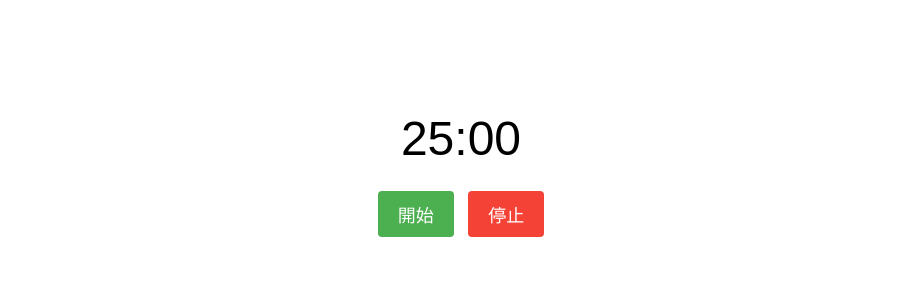
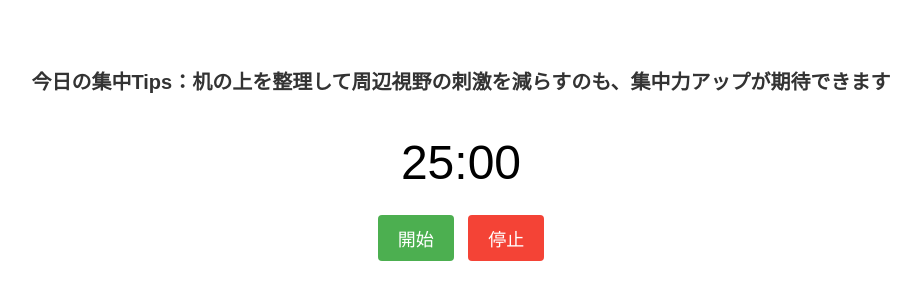
Before and after one commit to git10a/pomodoro-timer, a plain HTML site: page index.html in a window 1280 px wide. Shown: the part 254-554 px from the top of the page, without its empty margins (179-1100 px from the left). Drawn offline with Linux system fonts and the light colour scheme.

Commit message:
Update index.html

```diff
--- a/index.html
+++ b/index.html
@@ -8,15 +8,21 @@
         body {
             font-family: Arial, sans-serif;
             text-align: center;
-        background-color: transparent; /* 背景を透明に変更 */
+            background-color: transparent; /* 背景を透明に */
             margin: 0;
             padding: 20px;
             display: flex;
+            flex-direction: column;
             justify-content: center;
             align-items: center;
             height: 100vh;
         }
-
+        #tips {
+            font-size: 20px;
+            margin-bottom: 20px;
+            color: #333;
+            font-weight: bold;
+        }
         #timer {
             font-size: 48px;
             margin: 20px;
@@ -37,12 +43,32 @@
     </style>
 </head>
 <body>
+    <div id="tips">今日の集中Tips：ここに表示されます</div>
     <div id="pomodoro-timer">
         <div id="timer">25:00</div>
         <button id="start">開始</button>
         <button id="stop">停止</button>
     </div>
     <script>
+        // Tipsのリスト
+        const tipsList = [
+            "5分間の休憩では、ただ目を閉じてぼーっとするのがおすすめです",
+            "タスクをもう1段階小分けにすると、やることがより明確になります",
+            "適度に水を飲んで集中力をキープ！",
+            "背筋を伸ばして深呼吸をしてみよう！",
+            "机の上を整理して周辺視野の刺激を減らすのも、集中力アップが期待できます"
+        ];
+
+        // ランダムなTipsを表示
+        function displayRandomTip() {
+            const randomTip = tipsList[Math.floor(Math.random() * tipsList.length)];
+            document.getElementById("tips").textContent = `今日の集中Tips：${randomTip}`;
+        }
+
+        // ページ読み込み時にランダムTipsを表示
+        window.onload = displayRandomTip;
+
+        // タイマー関連の処理
         let timer;
         let timeLeft = 25 * 60;
         let isRunning = false;
```
Lines whose indentation alone changed are shown as unchanged.
